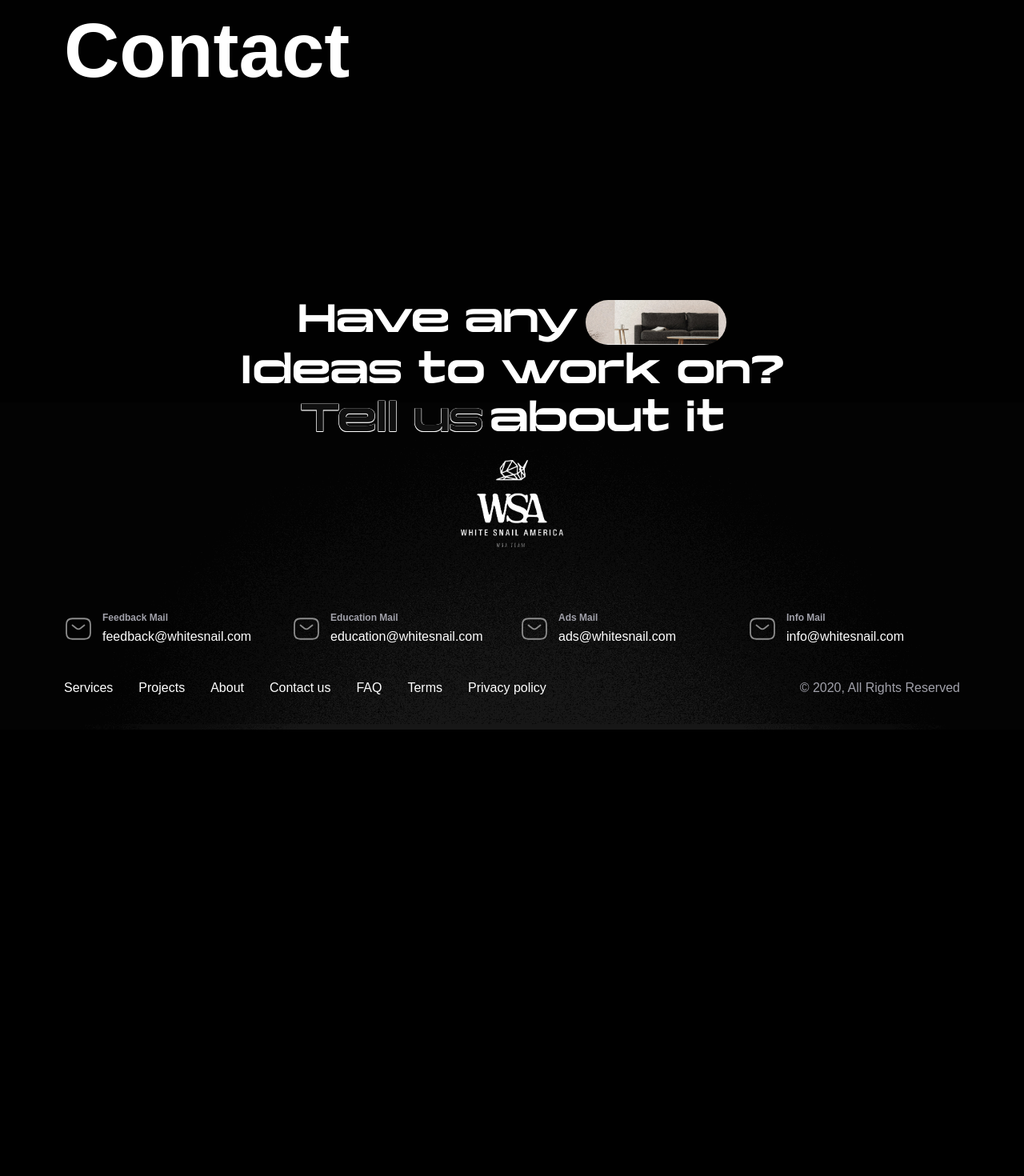
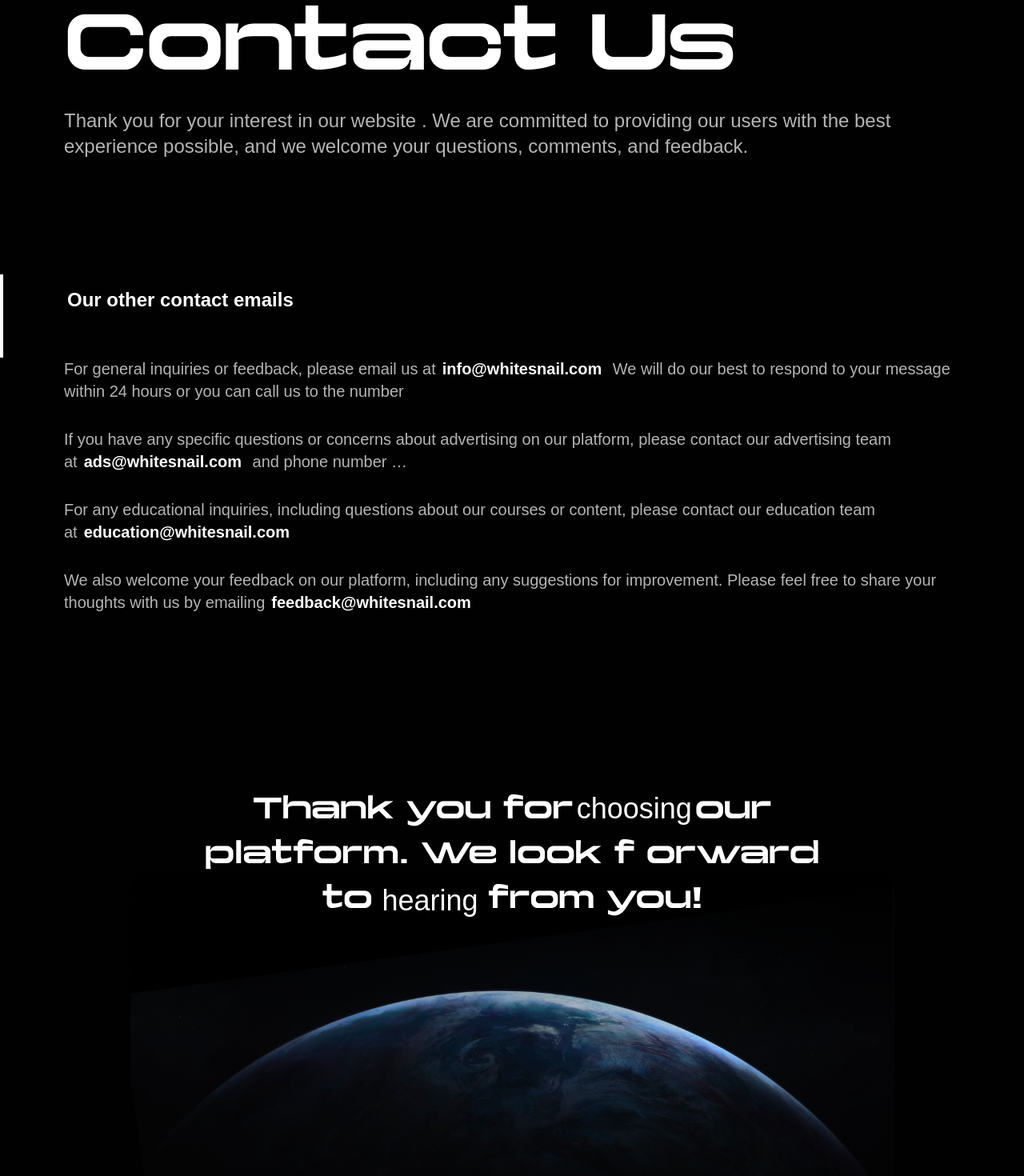
Before and after one commit to MiladDevarts/wsa, a Next.js app: page /contact in a window 1280 px wide. Shown: the part 200-1670 px from the top of the page at 80% size. Before the commit the page ends 1112 px from the top, so only its background shows below. Built offline with nearby package versions, Linux system fonts and the light colour scheme; a web font is replaced by a local one.

Commit message:
feat: contact page additonal edit

```diff
--- a/app/contact/page.js
+++ b/app/contact/page.js
@@ -3,9 +3,58 @@ function page() {
   return (
     <>
       <section className='container my-36'>
-        <h1 className='mb-24 text-4xl lg:text-8xl font-semibold text-white'>
-            Contact
+        <div className="flex flex-col gap-y-6 mb-24">
+          <h1 className='text-4xl lg:text-8xl font-mono font-semibold text-white'>
+            Contact Us
           </h1>
+          <p className="text-lg lg:text-2xl font-medium text-[#B5B5B5] ">
+            Thank you for your interest in our website . We are committed to providing our users with the best experience possible, and we welcome your questions, comments, and feedback.
+          </p>
+        </div>
+      </section>
+      <div className="mt-24 mb-56">
+        <div className="w-full py-4 border-l-4 border-white">
+          <h3 className="container text-xl lg:text-2xl text-white font-bold mb-10">
+            Our other contact emails
+          </h3>
+        </div>
+        <p className="container text-[#B5B5B5] text-lg lg:text-xl mb-8">
+          For general inquiries or feedback, please email us at
+          <a className="font-bold text-white cursor-pointer mx-2">info@whitesnail.com </a>
+          We will do our best to respond to your message within 24 hours or you can call us to the number
+        </p>
+        <p className="container text-[#B5B5B5] text-lg lg:text-xl mb-8">
+          If you have any specific questions or concerns about advertising on our platform, please contact our advertising team at
+          <a className="font-bold text-white cursor-pointer mx-2">ads@whitesnail.com </a>
+          and phone number …
+        </p>
+        <p className="container text-[#B5B5B5] text-lg lg:text-xl mb-8">
+          For any educational inquiries, including questions about our courses or content, please contact our education team at
+          <a className="font-bold text-white cursor-pointer mx-2">education@whitesnail.com</a>
+        </p>
+        <p className="container text-[#B5B5B5] text-lg lg:text-xl mb-8">
+          We also welcome your feedback on our platform, including any suggestions for improvement. Please feel free to share your thoughts with us by emailing
+          <a className="font-bold text-white cursor-pointer mx-2">feedback@whitesnail.com</a>
+        </p>
+      </div>
+      <section className="w-full h-[700px] bg-[center_top_100px] bg-contain bg-no-repeat" style={{ backgroundImage: `url('/images/contact/earth.png')` }}>
+        <div className="container">
+          <h2 className="flex flex-col gap-y-1 lg:gap-y-4 items-center mb-8  lg:text-4xl text-white font-mono font-extrabold lg:font-semibold">
+            <div>
+              Thank you for
+              <span className="inline-block mx-1 font-thin">choosing</span>
+              our
+            </div>
+            <div className="flex gap-x-4">
+              platform. We look f orward
+            </div>
+            <div className="flex gap-x-2">
+              to
+              <span className="inline-block mx-1 font-thin">hearing</span>
+              from you!
+            </div>
+          </h2>
+        </div>
       </section>
     </>
   )
```
Also changed, not shown: public/images/contact/earth.png (added). Lines whose indentation alone changed are shown as unchanged.
